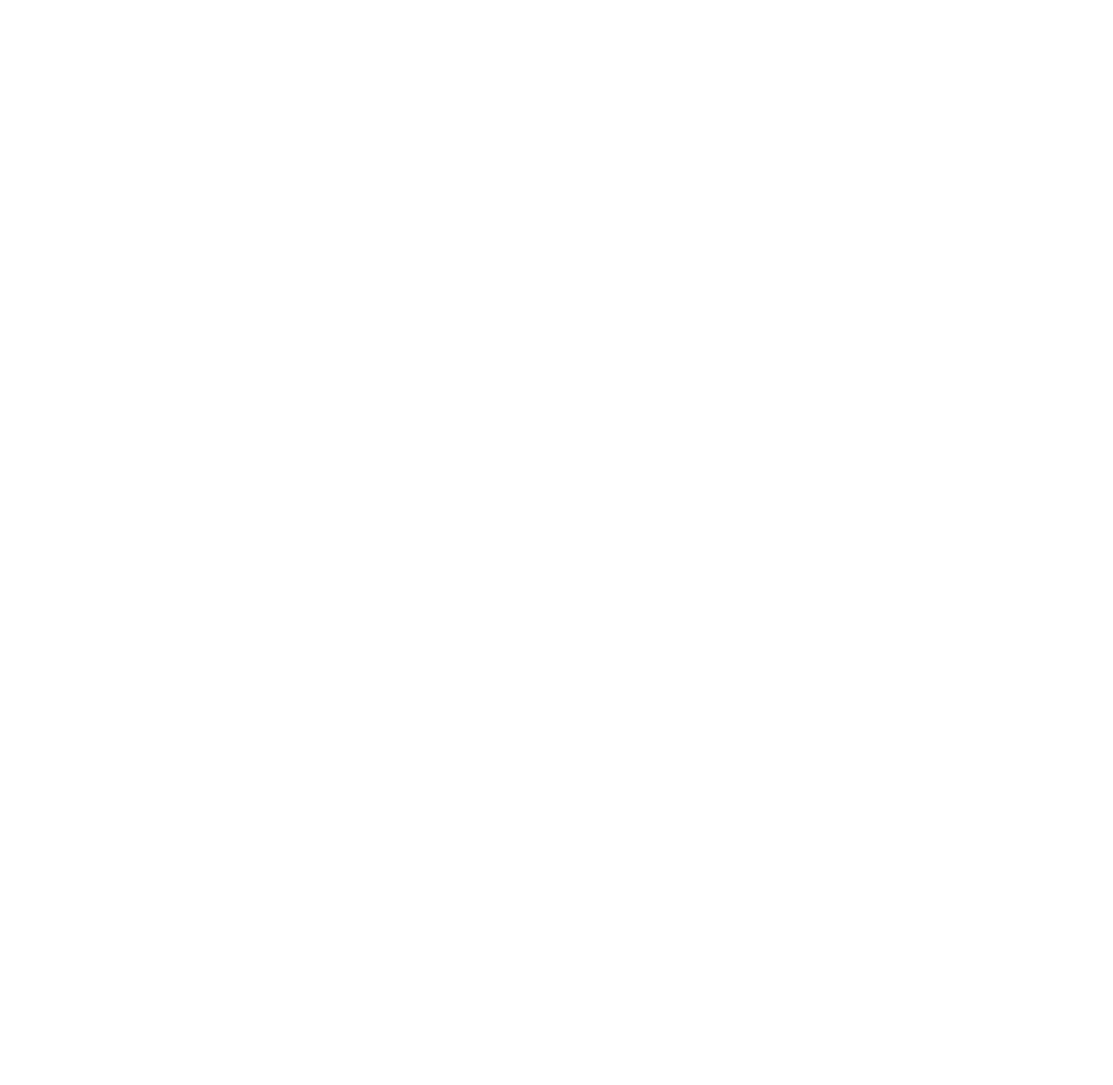
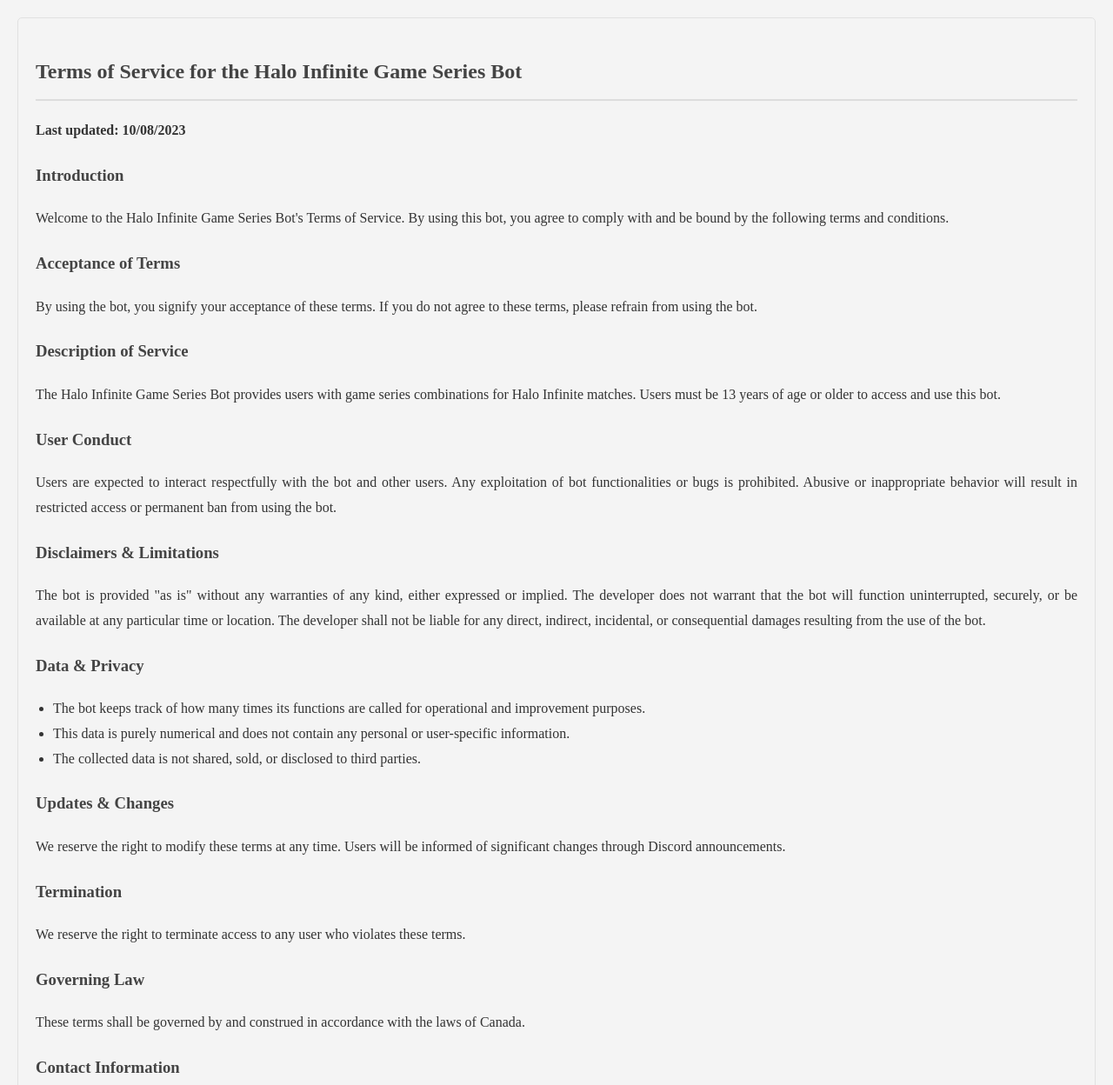
Before and after one commit to Harbus2918/haloinfinite8sbot, a plain HTML site: page tos.html in a window 1280 px wide. Shown: the top 1248 px of the page at 87% size. Before the commit the page ends 800 px from the top, so only its background shows below. Drawn offline with Linux system fonts and the light colour scheme.

Commit message:
Update tos.html

```diff
--- a/tos.html
+++ b/tos.html
@@ -7,15 +7,90 @@
     <title>Terms of Service - Halo Infinite Game Series Bot</title>
     <style>
         body {
-            font-family: Arial, sans-serif;
+            font-family: 'Times New Roman', serif;
+            font-size: 12pt;
             margin: 40px;
-            line-height: 1.6;
+            color: #333; /* Dark gray text for improved readability */
+            line-height: 1.8; /* Improved line spacing */
+            background-color: #f4f4f4; /* Slight gray background to reduce contrast */
+            padding: 20px; /* Inner spacing */
+            border: 1px solid #e1e1e1; /* subtle border */
+            border-radius: 5px; /* rounded corners */
         }
+
+        h2, h3 {
+            color: #444; /* Slightly darker text for headings */
+            margin-top: 20px; /* Spacing above headings */
+        }
+
+        h2 {
+            border-bottom: 2px solid #ddd; /* Horizontal rule below main title */
+            padding-bottom: 10px;
+        }
+
+        h3 {
+            font-weight: bold; /* Bold subheadings for emphasis */
+        }
+
+        ul {
+            padding-left: 20px; /* Indent for bullet points */
+        }
+
+        p, ul {
+            text-align: justify; /* Justify text alignment */
+            text-justify: inter-word; /* Adjust spacing between words */
+        }
+
+        a {
+            color: #007BFF; /* Classic link color */
+            text-decoration: none; /* No underline */
+        }
+
+        a:hover {
+            text-decoration: underline; /* Underline on hover for recognition */
+        }
+
     </style>
 </head>
-<body>
+<body style="font-family: 'Times New Roman', serif; font-size: 12pt; margin: 20px;">
 
-<!-- You can paste your Terms of Service content here -->
+<h2>Terms of Service for the Halo Infinite Game Series Bot</h2>
+<p><strong>Last updated: 10/08/2023</strong></p>
+
+<h3>Introduction</h3>
+<p>Welcome to the Halo Infinite Game Series Bot's Terms of Service. By using this bot, you agree to comply with and be bound by the following terms and conditions.</p>
+
+<h3>Acceptance of Terms</h3>
+<p>By using the bot, you signify your acceptance of these terms. If you do not agree to these terms, please refrain from using the bot.</p>
+
+<h3>Description of Service</h3>
+<p>The Halo Infinite Game Series Bot provides users with game series combinations for Halo Infinite matches. Users must be 13 years of age or older to access and use this bot.</p>
+
+<h3>User Conduct</h3>
+<p>Users are expected to interact respectfully with the bot and other users. Any exploitation of bot functionalities or bugs is prohibited. Abusive or inappropriate behavior will result in restricted access or permanent ban from using the bot.</p>
+
+<h3>Disclaimers & Limitations</h3>
+<p>The bot is provided "as is" without any warranties of any kind, either expressed or implied. The developer does not warrant that the bot will function uninterrupted, securely, or be available at any particular time or location. The developer shall not be liable for any direct, indirect, incidental, or consequential damages resulting from the use of the bot.</p>
+
+<h3>Data & Privacy</h3>
+<ul>
+    <li>The bot keeps track of how many times its functions are called for operational and improvement purposes.</li>
+    <li>This data is purely numerical and does not contain any personal or user-specific information.</li>
+    <li>The collected data is not shared, sold, or disclosed to third parties.</li>
+</ul>
+
+<h3>Updates & Changes</h3>
+<p>We reserve the right to modify these terms at any time. Users will be informed of significant changes through Discord announcements.</p>
+
+<h3>Termination</h3>
+<p>We reserve the right to terminate access to any user who violates these terms.</p>
+
+<h3>Governing Law</h3>
+<p>These terms shall be governed by and construed in accordance with the laws of Canada.</p>
+
+<h3>Contact Information</h3>
+<p>For any questions or concerns regarding these terms, please contact idefend on Discord.</p>
 
 </body>
+
 </html>
```
